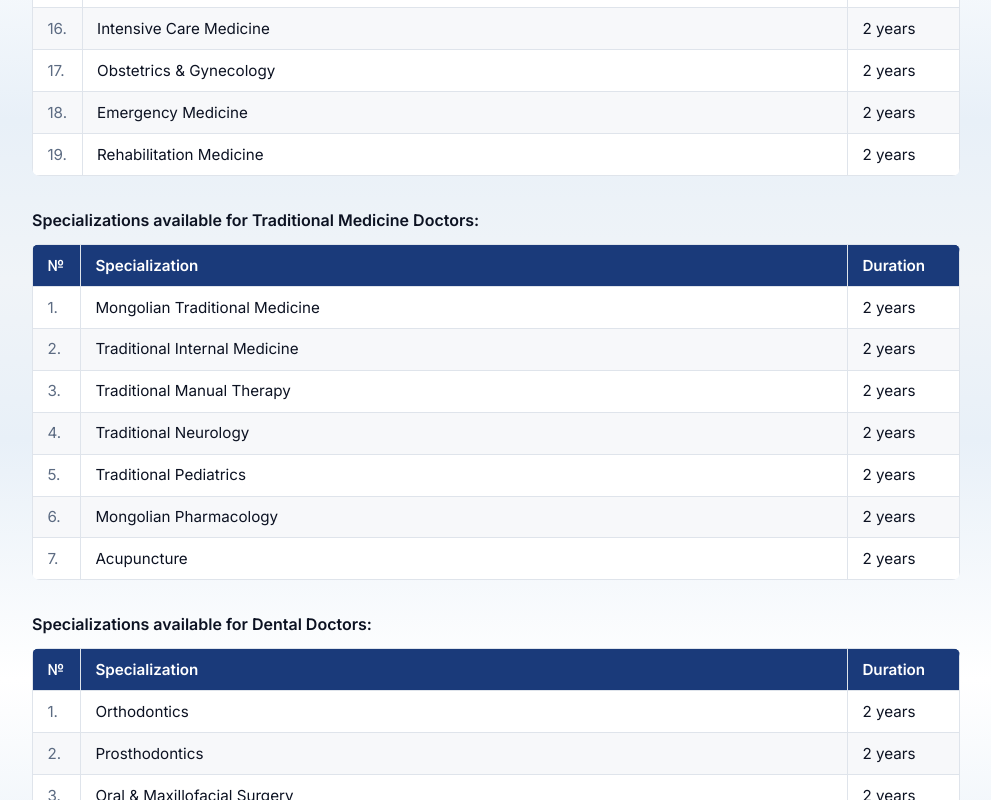
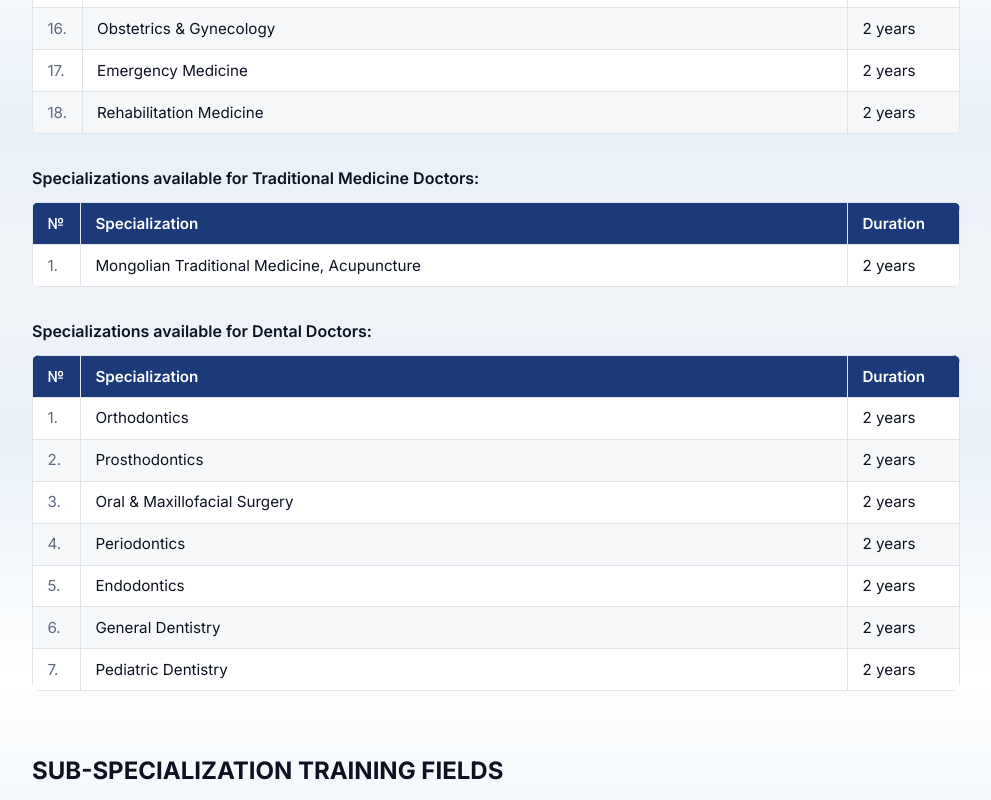
Before and after one commit to tumee0005hub/graduateschool, a Next.js app: page /en/training-centers/postgraduate in a window 1280 px wide. Shown: the part 3320-4120 px from the top of the page, without its empty margins (288-1279 px from the left). Built offline with nearby package versions, Linux system fonts and the light colour scheme; no server answers; the database is empty.

Commit message:
Update postgraduate-center.ts
хасагдсан уламжлалтын чиглэлийг хасав

```diff
--- a/src/data/postgraduate-center.ts
+++ b/src/data/postgraduate-center.ts
@@ -45,10 +45,6 @@ export const basicSpecializations: SpecializationGroup[] = [
       },
       {
         name: { mn: "Өрхийн анагаах ухаан судлал", en: "Family Medicine" },
-        duration: { mn: "2 жил", en: "2 years" },
-      },
-      {
-        name: { mn: "Сүрьеэ судлал", en: "Phthisiology" },
         duration: { mn: "2 жил", en: "2 years" },
       },
       {
@@ -108,36 +104,9 @@ export const basicSpecializations: SpecializationGroup[] = [
     items: [
       {
         name: {
-          mn: "Монголын уламжлалт анагаах ухаан судлал",
-          en: "Mongolian Traditional Medicine",
+          mn: "Монголын уламжлалт, анагаах ухаан, зүү эмчилгээ судлал",
+          en: "Mongolian Traditional Medicine, Acupuncture",
         },
-        duration: { mn: "2 жил", en: "2 years" },
-      },
-      {
-        name: {
-          mn: "МУАУ-ны дотор судлал",
-          en: "Traditional Internal Medicine",
-        },
-        duration: { mn: "2 жил", en: "2 years" },
-      },
-      {
-        name: { mn: "МУАУ-ны засал судлал", en: "Traditional Manual Therapy" },
-        duration: { mn: "2 жил", en: "2 years" },
-      },
-      {
-        name: { mn: "МУАУ-ны мэдрэл судлал", en: "Traditional Neurology" },
-        duration: { mn: "2 жил", en: "2 years" },
-      },
-      {
-        name: { mn: "МУАУ-ны хүүхэд судлал", en: "Traditional Pediatrics" },
-        duration: { mn: "2 жил", en: "2 years" },
-      },
-      {
-        name: { mn: "Монгол эм судлал", en: "Mongolian Pharmacology" },
-        duration: { mn: "2 жил", en: "2 years" },
-      },
-      {
-        name: { mn: "Зүү эмчилгээ судлал", en: "Acupuncture" },
         duration: { mn: "2 жил", en: "2 years" },
       },
     ],
@@ -1335,37 +1304,13 @@ export const trainingPrograms: TrainingProgram[] = [
     name: { mn: "Сэргээн засах судлал", en: "Rehabilitation Medicine" },
     href: `https://drive.google.com/file/d/1ZoHxrmcu9AR0Djr2mKSgUgrqCV46bWCv/view?usp=drive_link`,
   },
-  // Traditional
+  // Traditional /бусад хасагдсан чиглэлүүдийг устгав
   {
     name: {
-      mn: "Монголын уламжлалт анагаах ухаан судлал",
-      en: "Mongolian Traditional Medicine",
+      mn: "Монголын уламжлалт, анагаах ухаан, зүү эмчилгээ судлал",
+      en: "Mongolian Traditional Medicine, Acupuncture",
     },
     href: `#`,
-  },
-  {
-    name: { mn: "МУАУ-ны дотор судлал", en: "Traditional Internal Medicine" },
-    href: `${P}/2024/12/21.%D0%9C%D0%A3%D0%90%D0%A3-%D0%BD%D1%8B-%D0%B4%D0%BE%D1%82%D0%BE%D1%80-%D1%81%D1%83%D0%B4%D0%BB%D0%B0%D0%BB.pdf`,
-  },
-  {
-    name: { mn: "МУАУ-ны засал судлал", en: "Traditional Manual Therapy" },
-    href: `${P}/2024/12/22.%D0%9C%D0%A3%D0%90%D0%A3-%D0%BD%D1%8B-%D0%B7%D0%B0%D1%81%D0%B0%D0%BB-%D1%81%D1%83%D0%B4%D0%BB%D0%B0%D0%BB.pdf`,
-  },
-  {
-    name: { mn: "МУАУ-ны мэдрэл судлал", en: "Traditional Neurology" },
-    href: `${P}/2024/12/23.%D0%9C%D0%A3%D0%90%D0%A3-%D0%BD%D1%8B-%D0%BC%D1%8D%D0%B4%D1%80%D1%8D%D0%BB-%D1%81%D1%83%D0%B4%D0%BB%D0%B0%D0%BB.pdf`,
-  },
-  {
-    name: { mn: "МУАУ-ны хүүхэд судлал", en: "Traditional Pediatrics" },
-    href: `${P}/2024/12/24.%D0%9C%D0%A3%D0%90%D0%A3-%D0%BD%D1%8B-%D1%85%D2%AF%D2%AF%D1%85%D1%8D%D0%B4-%D1%81%D1%83%D0%B4%D0%BB%D0%B0%D0%BB.pdf`,
-  },
-  {
-    name: { mn: "Монгол эм судлал", en: "Mongolian Pharmacology" },
-    href: `${P}/2024/12/26.%D0%9C%D0%BE%D0%BD%D0%B3%D0%BE%D0%BB-%D1%8D%D0%BC-%D1%81%D1%83%D0%B4%D0%BB%D0%B0%D0%BB.pdf`,
-  },
-  {
-    name: { mn: "Зүү эмчилгээ судлал", en: "Acupuncture" },
-    href: `${P}/2024/12/27.%D0%97%D2%AF%D2%AF-%D1%8D%D0%BC%D1%87%D0%B8%D0%BB%D0%B3%D1%8D%D1%8D-%D1%81%D1%83%D0%B4%D0%BB%D0%B0%D0%BB.pdf`,
   },
   // Dental
   {
```
